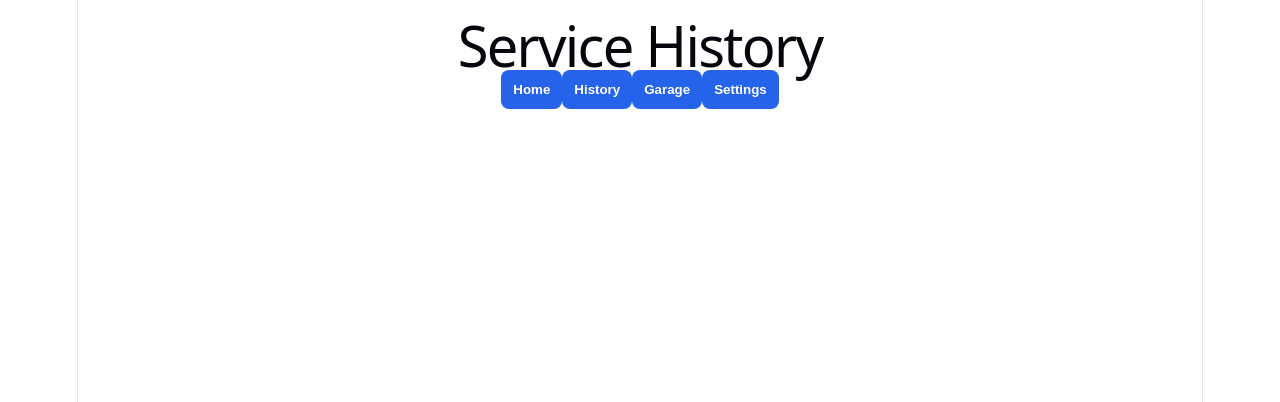
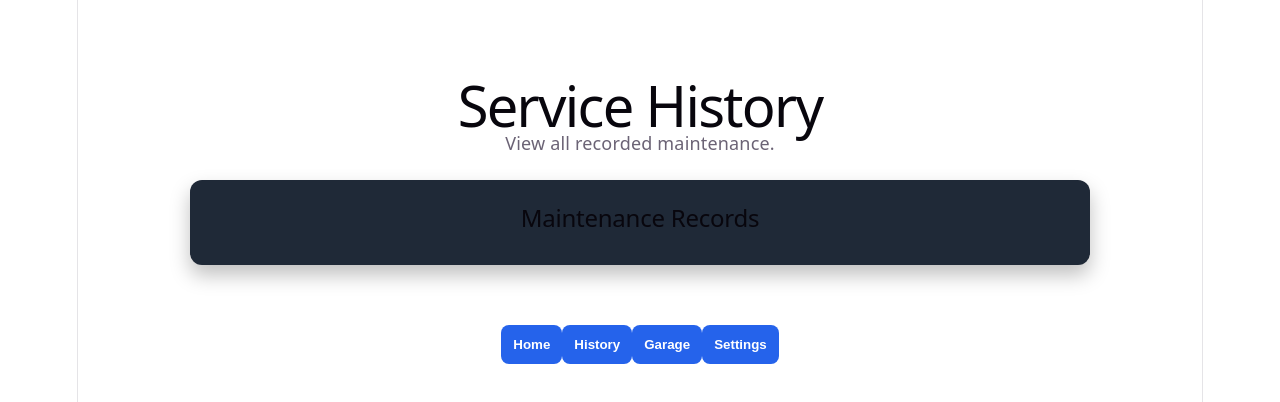
Before and after one commit to AlternateSpirit/auto-maintenance-tracker, a React (Vite) app: page / in a window 1280 px wide. Both pictures are taken after a click on the button "History". Shown: the top 402 px of the page. Built offline with nearby package versions, Linux system fonts and the light colour scheme.

Commit message:
"Added a service history page and entry deletion"

```diff
--- a/src/App.tsx
+++ b/src/App.tsx
@@ -1,10 +1,11 @@
 import { useState } from 'react'
 import Home from './components/Home'
 import Garage from './components/Garage'
+import History from './components/History'
 import './App.css'
 
 
-type ServiceEntry = {
+export type ServiceEntry = {
   vehicle: string
   mileage: string
   service: string
@@ -43,7 +44,7 @@ function App() {
   ])
 
 
-  function handleSubmit(event: React.FormEvent<HTMLFormElement>) {
+  function handleSubmit(event: React.SubmitEvent<HTMLFormElement>) {
     event.preventDefault()
 
     const newEntry: ServiceEntry = {
@@ -61,7 +62,7 @@ function App() {
     setCost('')
   }
 
-  function addVehicle(event: React.FormEvent<HTMLFormElement>) {
+  function addVehicle(event: React.SubmitEvent<HTMLFormElement>) {
     event.preventDefault()
 
     const newVehicle: Vehicle = {
@@ -105,7 +106,11 @@ function App() {
         />
       )}
 
-      {currentPage === 'history' && <h1>Service History</h1>}
+      {currentPage === 'history' && (<History
+        entries={entries}
+        deleteEntry={deleteEntry}
+        />
+      )}
 
       {currentPage === 'garage' && (<Garage
         vehicles={vehicles}
--- a/src/components/Garage.tsx
+++ b/src/components/Garage.tsx
@@ -10,7 +10,7 @@ type GarageProps = {
     setMake: (value: string) => void
     setModel: (value: string) => void
     setVehicleMileage: (value: string) => void
-    addVehicle: (event: React.FormEvent<HTMLFormElement>) => void
+    addVehicle: (event: React.SubmitEvent<HTMLFormElement>) => void
 }
 
 function Garage({
--- /dev/null
+++ b/src/components/History.tsx
@@ -0,0 +1,31 @@
+import type { ServiceEntry } from '../App'
+
+type HistoryProps = {
+  entries: ServiceEntry[]
+  deleteEntry: (index: number) => void
+}
+
+function History({entries, deleteEntry}: HistoryProps) {
+  return (
+    <div className="app">
+      <h1>Service History</h1>
+      <p>View all recorded maintenance.</p>
+
+      <section className="card">
+        <h2>Maintenance Records</h2>
+        {entries.map((entry, index) => (
+            <div>
+                <h3>{entry.vehicle}</h3>
+                <p>Service: {entry.service}</p>
+                <p>Mileage: {entry.mileage}</p>
+                <p>Cost: ${entry.cost}</p>
+                <button onClick={() => deleteEntry(index)}>Delete Entry</button>
+            </div>
+
+        ))}
+      </section>
+    </div>
+  )
+}
+
+export default History
--- a/src/components/Home.tsx
+++ b/src/components/Home.tsx
@@ -8,7 +8,7 @@ type HomeProps = {
   setMileage: (value: string) => void
   setService: (value: string) => void
   setCost: (value: string) => void
-  handleSubmit: (event: React.FormEvent<HTMLFormElement>) => void
+  handleSubmit: (event: React.SubmitEvent<HTMLFormElement>) => void
 }
 
 function Home({
```
